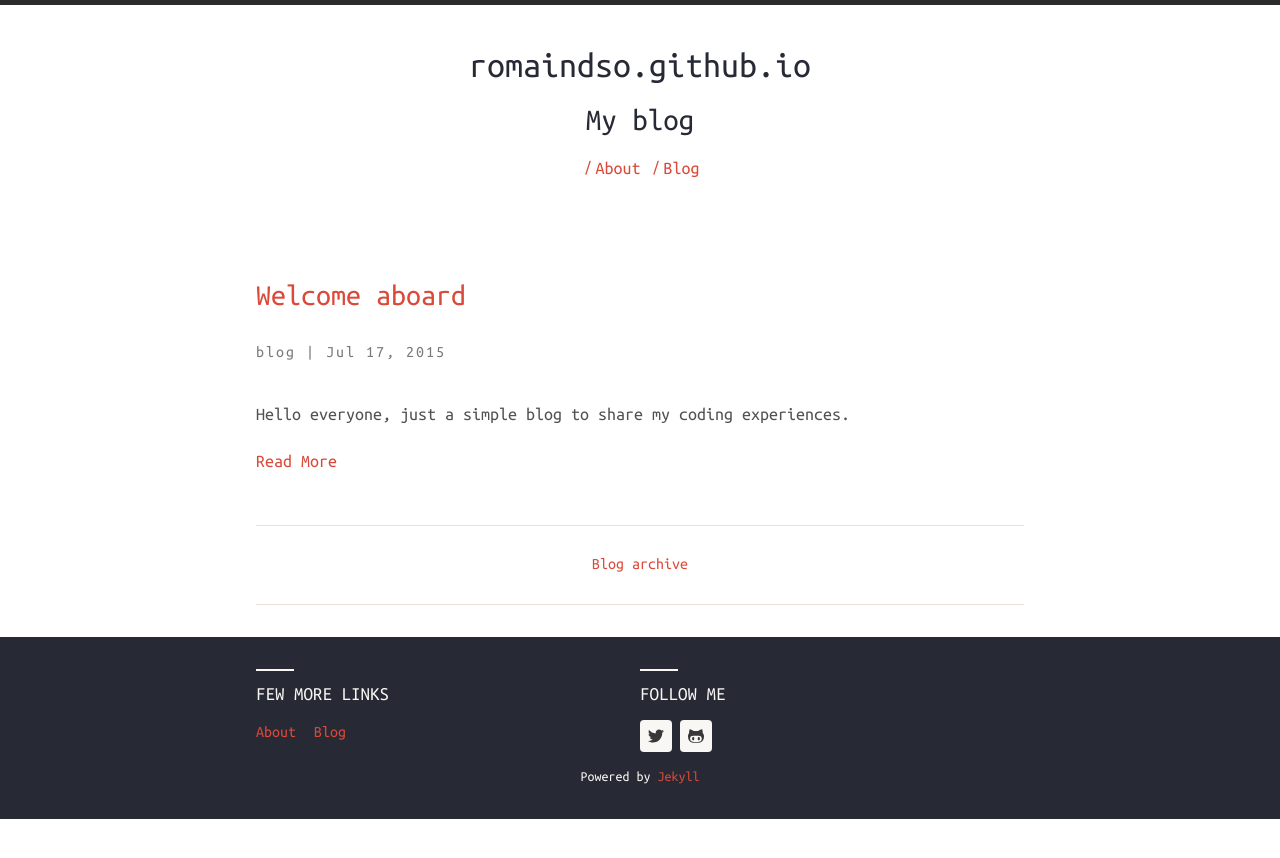
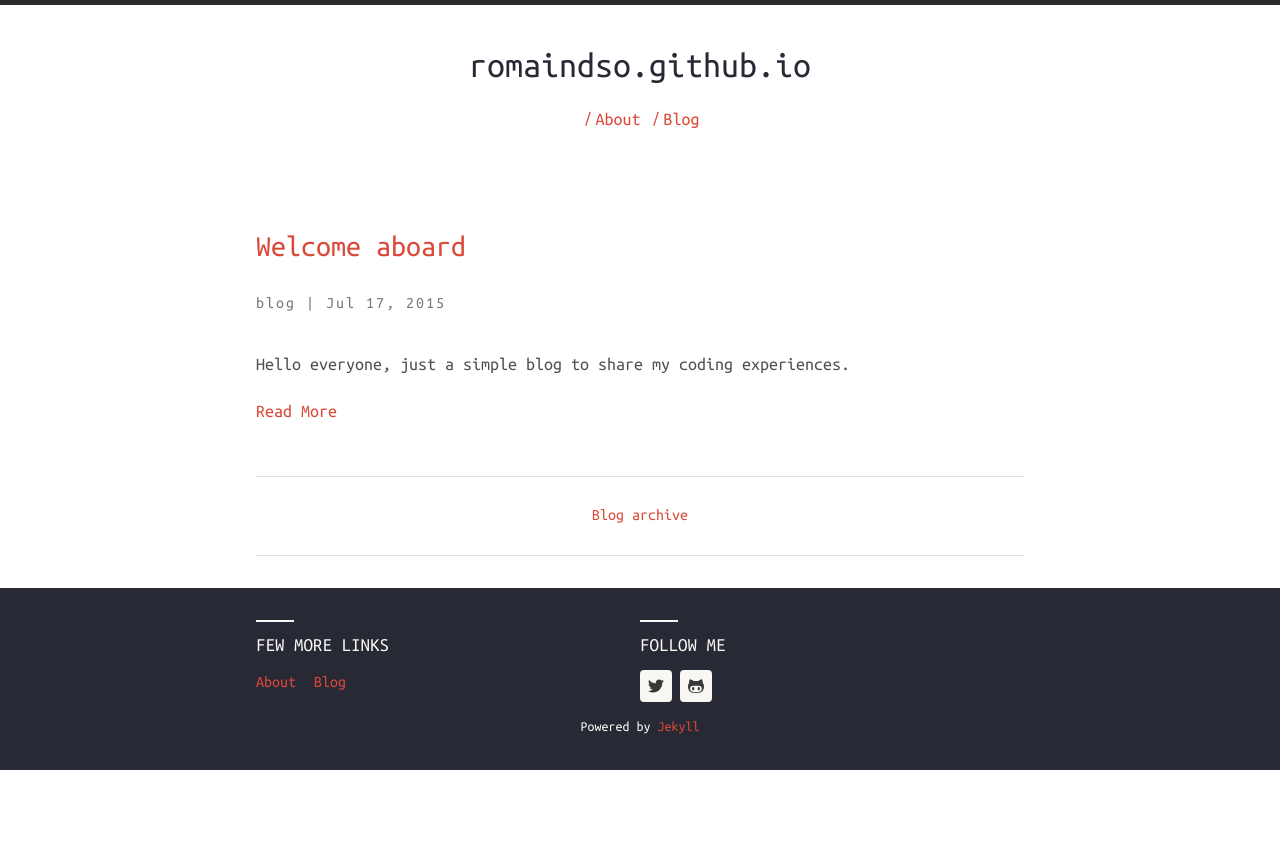
Before and after one commit to romaindso/romaindso.github.io, a Jekyll site: the page built from index.html, in a window 1280 px wide. Shown: the top 858 px of the page. Built offline with Jekyll 4.4.1, drawn with Linux system fonts in a browser that asks for light colours; nearby versions of some CDN libraries.

Commit message:
Removed description and add GA

```diff
--- a/_config.yml
+++ b/_config.yml
@@ -13,7 +13,7 @@ url: https://romaindso.github.io/
 harmony:
   name: romaindso.github.io
   # Little description about your site
-  description: My blog
+  description: #
   meta_description: I'm a web developper based in France at Bordeaux. This is my place to share my coding experiences.
   basetheme: theme-base-01 # pre defined thmes are darken, blue-water, redish.
   author: # Author details
@@ -22,7 +22,7 @@ harmony:
     url: http://romaindso.github.io
 
   # Google Analytics key, leave blank to ignore
-  google_analytics_key: UA-xxxx-x
+  google_analytics_key: UA-65293447-1
 
   # Profile links, leave blank to ignore
   social:
```
